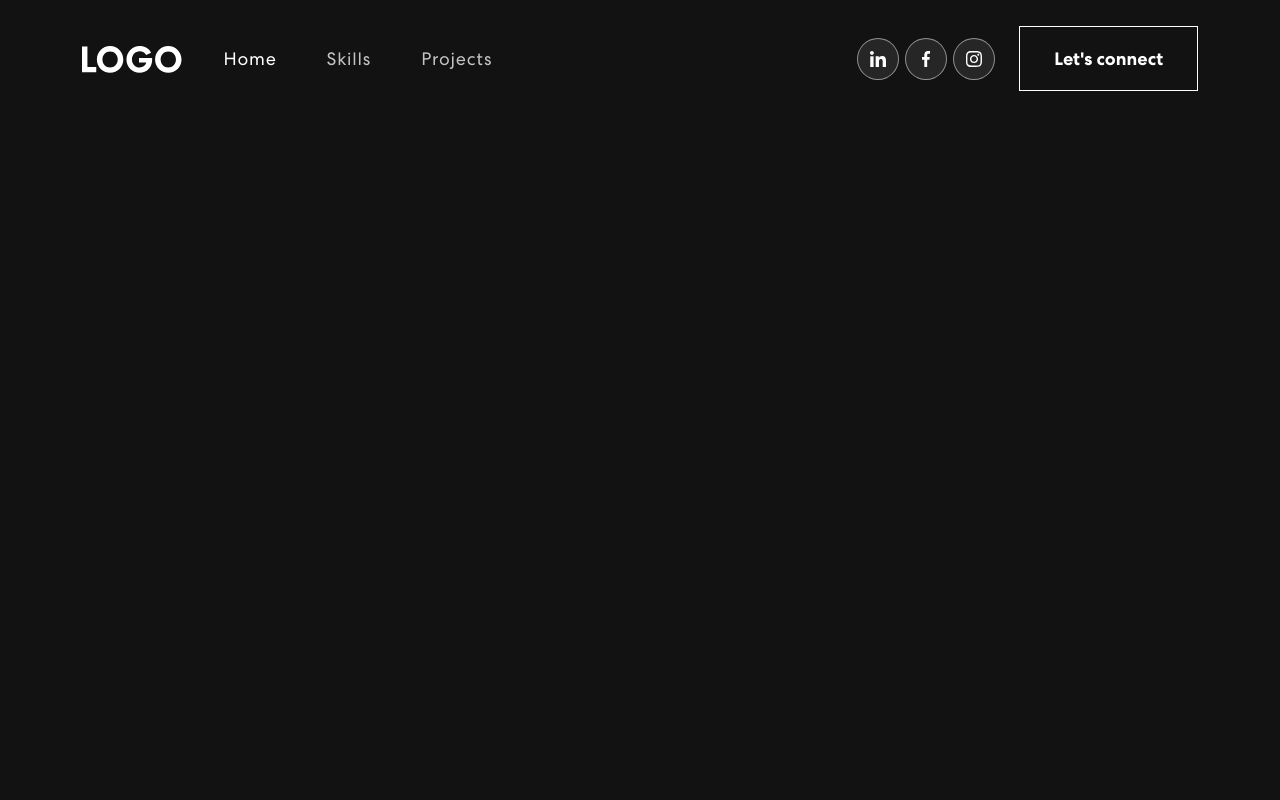
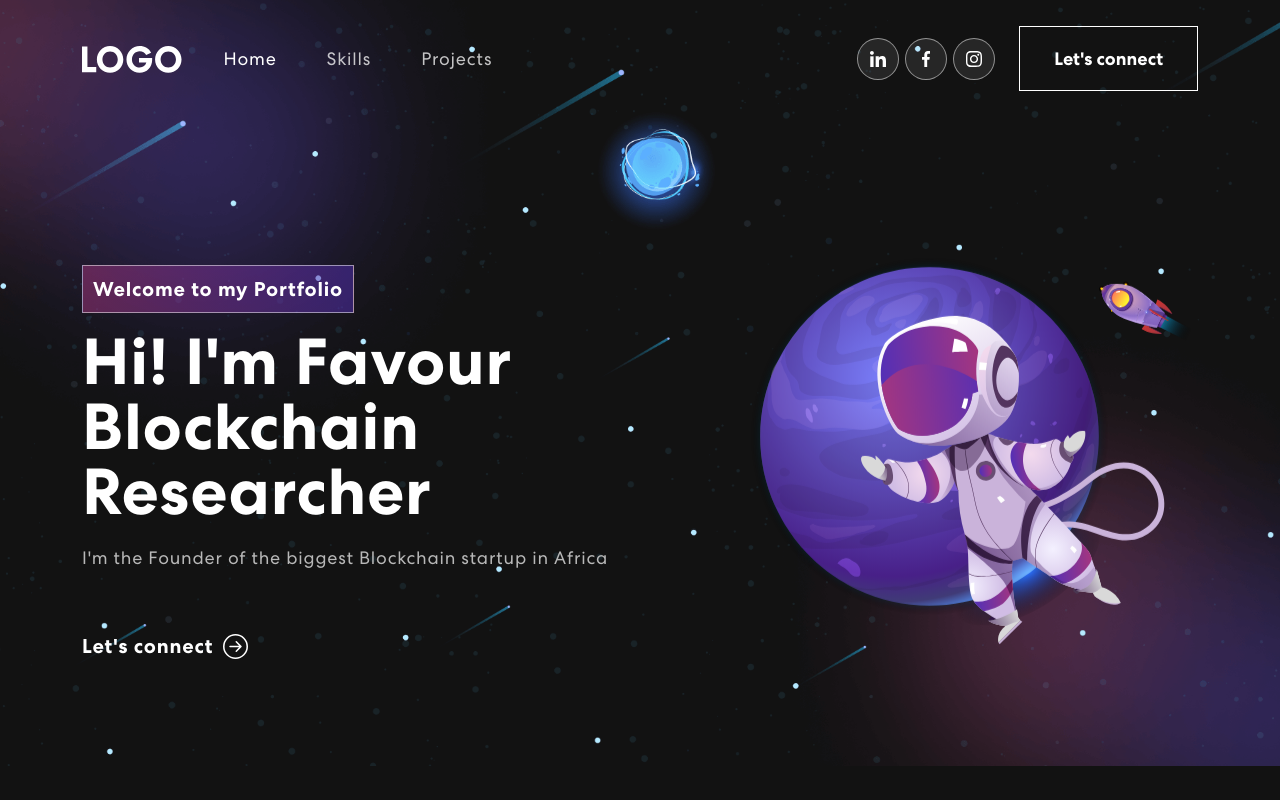
Before and after one commit to Niklauzi/myportfolio, a React (Create React App) app: page / in a window 1280 px wide. Built offline with nearby package versions, Linux system fonts and the light colour scheme.

Commit message:
Adding banner and about

```diff
--- a/package.json
+++ b/package.json
@@ -9,6 +9,7 @@
     "bootstrap": "^5.3.0-alpha3",
     "react": "^18.2.0",
     "react-bootstrap": "^2.7.2",
+    "react-bootstrap-icons": "^1.10.3",
     "react-dom": "^18.2.0",
     "react-scripts": "5.0.1",
     "web-vitals": "^2.1.4"
--- a/src/App.js
+++ b/src/App.js
@@ -1,5 +1,6 @@
 import React from 'react';
 import NavBar from './Components/NavBar';
+import Banner from './Components/Banner'
 import logo from './logo.svg'
 import './App.css';
 import "bootstrap/dist/css/bootstrap.min.css";
@@ -9,6 +10,7 @@ function App() {
   return (
     <div className="App">
      <NavBar />
+     <Banner />
     </div>
   );
 }
--- /dev/null
+++ b/src/Components/Banner.js
@@ -0,0 +1,30 @@
+import { useState, useEffect } from "react";
+import { Container, Row, Col} from "react-bootstrap"
+import { ArrowRightCircle } from "react-bootstrap-icons";
+import headerImg from "../assets/img/header-img.svg";
+
+
+
+const Banner = () => {
+    return (
+      <section className="banner" id="home">
+        <Container>
+          <Row className="align-items-center">
+            <Col xs={12} md={6} xl={7}>
+              <span className="tagline">Welcome to my Portfolio</span>
+              <h1>
+                {"Hi! I'm Favour"} <span className="wrap">Blockchain Researcher</span>
+              </h1>
+              <p>I'm the Founder of the biggest Blockchain startup in Africa</p>
+              <button onClick={() => console.log("Connect")}>Let's connect <ArrowRightCircle size={25} /></button>
+            </Col>
+            <Col xs={12} md={6} xl={5}>
+                <img src={headerImg} alt="Header Img" />
+            </Col>
+          </Row>
+        </Container>
+      </section>
+    );
+}
+
+export default Banner;
```
Also changed, not shown: bootstrap/SECURITY.md (added, +7 -0 lines), 1 other file (tests, documents, lock files or other folders).
